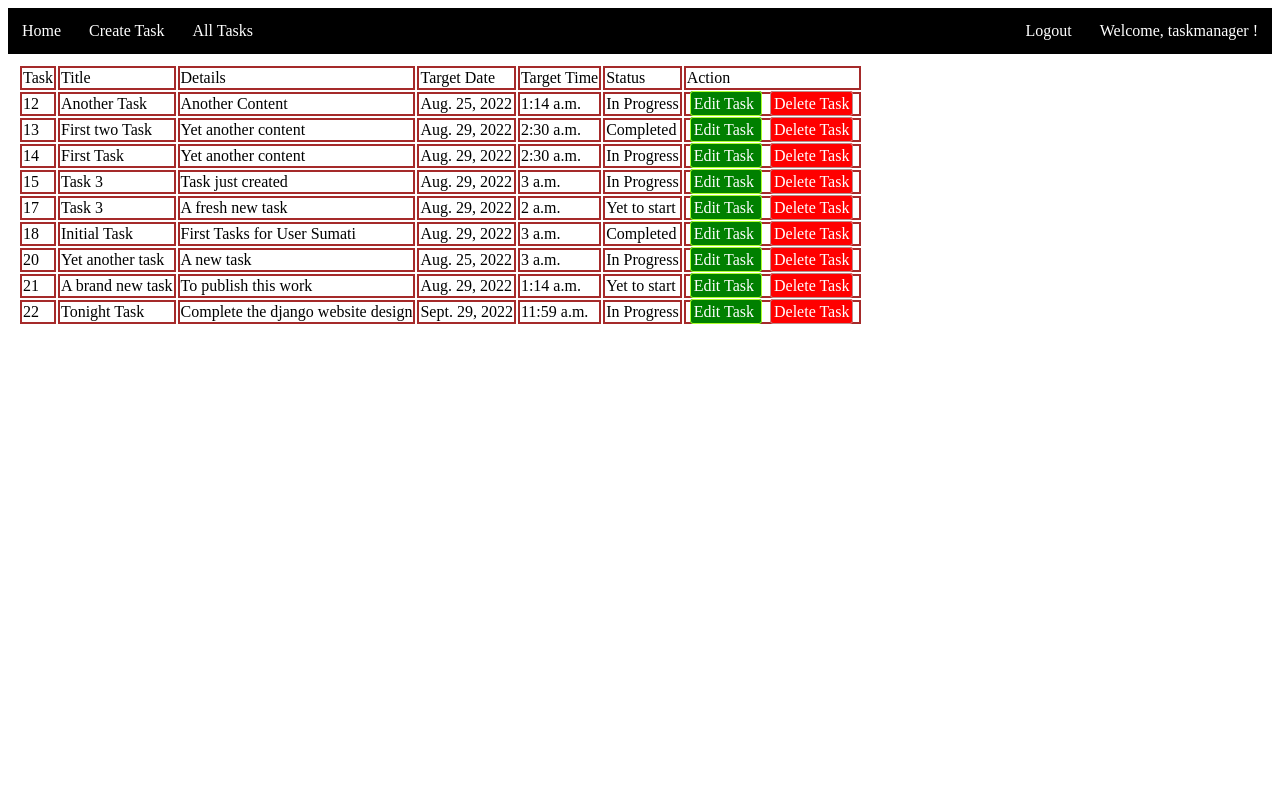
After one commit to Sumta4real/ToDoApp, a Django app: page /tasks/tasks_list in a window 1280 px wide. The commit adds this page. Run offline with Django 4.2, Linux system fonts and the light colour scheme; a user stored in the database is signed in; data comes from the database, SQL or seed files in the repository; both versions use the stored data as it was after the commit.

Commit message:
Made final modifications

```diff
--- a/ToDoApp/tasks/models.py
+++ b/ToDoApp/tasks/models.py
@@ -1,15 +1,21 @@
-from ast import Try
+
+from secrets import choice
 from tkinter import CASCADE, Widget
 from django.db import models
 from django.conf import settings
 
 # Create your models here.
 class User(models.Model):
+    GENDER = (
+        ('Male','Male'),
+        ('Female','Female'),
+        ('Others','Others')
+    )
     firstname = models.CharField(max_length=30)
     lastname = models.CharField(max_length=30)
     username = models.CharField(max_length=10,default='username')
     Password  = models.CharField(max_length=6, default='1234')
-    gender = models.CharField(max_length=10,default='Others')
+    gender = models.CharField(max_length=10, choices=GENDER,default='Others')
     email = models.EmailField()
 
     def __str__(self):
@@ -17,12 +23,19 @@ class User(models.Model):
 
 
 class Task(models.Model):
+    STATUS = (
+        ('Completed', 'Completed'),
+        ('In Progress', 'In Progress'),
+        ('Yet to start', 'Yet to start')
+    )
+
     date_created = models.DateTimeField(auto_now_add=True)
     title = models.CharField(max_length=30)
     target_date = models.DateField()
     target_time = models.TimeField()
     content = models.TextField(max_length=200)
+    status = models.CharField(max_length=200,null=True,choices=STATUS)
     user = models.ForeignKey(settings.AUTH_USER_MODEL,on_delete=models.CASCADE)
 
     def __str__(self):
-        return f'{self.id}'
+        return f'{self.title}'
--- /dev/null
+++ b/ToDoApp/tasks/static/tasks/form_style.css
@@ -0,0 +1,3 @@
+body {
+    background-color: rgb(13,11,294);
+}
--- a/ToDoApp/tasks/static/tasks/style.css
+++ b/ToDoApp/tasks/static/tasks/style.css
@@ -84,12 +84,16 @@
 }
 /* Style forms */
 .register, .login{
-    float: right;
+    /*float: right;*/
+    margin:auto;
     width: 50%;
-    height: 100%;
+    height: auto;
     background-color:rgb(229, 215, 197);
+    background-color: rgb(13,11,294);
 
 }
+
+
 
 /* Style input boxes within form*/
 input {
@@ -120,3 +124,47 @@ input {
     left:50%
 
 }
+
+/* Style the edit and delete button to green and red background respectively*/
+.edit  {
+    background-color: green;
+    color: white;
+    border: 1px solid greenyellow;
+    border-radius: 3px;
+    text-decoration: none;
+    margin: 3px;
+    padding: 3px;
+}
+
+.delete {
+    background-color: red;
+    color: white;
+    border: 1px solid rosybrown;
+    border-radius: 3px;
+    text-decoration: none;
+    margin: 5px;
+    padding: 3px;
+}
+
+.cancel {
+    color:blue;
+    text-decoration: none;
+}
+
+.message{
+    background-color: lightsalmon;
+    color: aliceblue;
+    width: 50%;
+    padding: 10px;
+    margin:10px;
+}
+
+table {
+    margin: 10px;
+    padding:auto;
+
+}
+
+td {
+    border: 2px solid brown;
+}
--- a/ToDoApp/tasks/templates/tasks/index.html
+++ b/ToDoApp/tasks/templates/tasks/index.html
@@ -16,27 +16,30 @@
 <body>
     <div class="topnav">
         <a href="home">Home</a>
-        <a href="welcome">Welcome User</a>
-        <a href="task_view">Tasks</a>
+
+        {% if request.user.is_authenticated %}
+
+
+        <a href="create_task">Create Task</a>
+        <a href="{% url 'tasks_list' %}"> All Tasks</a>
+
         <div class="topnav-right">
-            <a href="register">Register</a>
-            <a href="login">Login</a>
-            <a href="logout"> Logout</a>
+            <a> Welcome, {{request.user}} ! </a>
+            <a href="{% url 'logout' %}"> Logout</a>
         </div>
+
+        {% else %}
+
+        <div class="topnav-right">
+
+            <a href="login"> Login </a>
+            <a href="register"> Register </a>
+        </div>
+        {% endif %}
+
     </div>
 
-    <div class="landingimg">
-        <div class="center">
-            <pre>
-            <h1> Hey Buddy!
-            WELCOME</h1>
-            </pre>
 
-            <h1> "Its not enough to be busy, so are the ants"</h1>
-
-            <h2> Get efficient with our Task Management App</h2>
-        </div>
-    </div>
 
     {% block body %}
     {% endblock %}
--- a/ToDoApp/tasks/templates/tasks/login.html
+++ b/ToDoApp/tasks/templates/tasks/login.html
@@ -10,7 +10,8 @@ Login Page
 <div class="login">
 <form action="" class="center" method="POST"> {% csrf_token %}
     {{ form.as_p }}
-    <input type="submit" name="login" value="Login"> <br>
+    <button name="login"> Login </button> <br>
+    <!--<input type="submit" name="login" value="Login"> <br> -->
 
     <p> Need an Account? Please <a href="register"> Register </a></p>
 </form>
--- a/ToDoApp/tasks/templates/tasks/logout.html
+++ b/ToDoApp/tasks/templates/tasks/logout.html
@@ -2,9 +2,10 @@
 
 {% block body %}
 {% if request.user.is_authenticated %}
-<form action="" method="POST" class="register"> {% csrf_token %}
+<form action="" method="POST" class="register">
+    {% csrf_token %}
 <label for="logout-confirm"> Are you sure you want to logout</label><br><br>
-<input type="submit" value="Yes, Logout">
+<button name="logout"> Yes, Logout </button>
 {% else %}
 <p> You have successfully logged out. Would you like to <a href="login">Login</a></p> or <a href="register"> Register </a>
 {% endif %}
--- a/ToDoApp/tasks/templates/tasks/register.html
+++ b/ToDoApp/tasks/templates/tasks/register.html
@@ -1,4 +1,7 @@
+
 {%extends "tasks/index.html"%}
+{% load static %}
+
 
 {% block title %}
 Register Page
@@ -12,7 +15,8 @@ Register Page
     <form action="" method="POST" class="center">
         {% csrf_token %}
        {{ form.as_p }}
-        <input type="submit", name="register", value="Register">
+       <button name="register"> Register </button> <br>
+        <!--<input type="submit", name="register", value="Register">-->
         <p> Already have an account? <a href="login"> Login </a></p>
     </form>
 
--- a/ToDoApp/tasks/templates/tasks/task_create_view.html
+++ b/ToDoApp/tasks/templates/tasks/task_create_view.html
@@ -11,7 +11,11 @@ Task View
 <h2> Welcome Dear</h2>
 <form action="" method="POST"> {% csrf_token %}
     {{form.as_p}}
-    <input type="submit" value="Add Tasks">
+    {% if current_task %}
+    <input type="submit" value="Update Task">
+    {% else %}
+    <input type="submit" value="Add Task">
+    {% endif %}
 </form>
 
 
--- /dev/null
+++ b/ToDoApp/tasks/templates/tasks/tasks_list.html
@@ -0,0 +1,44 @@
+{% extends 'tasks/index.html' %}
+
+{% block body %}
+
+
+{% for msg in messages%}
+<div class="message">
+{{ msg}}
+</div>
+{% endfor %}
+
+
+<table>
+    <thead>
+        <tr>
+            <td> Task</td>
+            <td> Title </td>
+            <td> Details </td>
+            <td> Target Date </td>
+            <td> Target Time </td>
+            <td> Status </td>
+            <td> Action </td>
+        </tr>
+    </thead>
+    <tbody>
+         {% for task in tasks %}
+        <tr>
+            <td> {{task.id}}</td>
+            <td> {{task.title}} </td>
+            <td> {{task.content}} </td>
+            <td> {{task.target_date}} </td>
+            <td> {{task.target_time}} </td>
+            <td> {{task.status}}</td>
+            <td>
+                <a class="edit" href="{% url 'update_task' task.id %}"> Edit Task </a>
+            <a  class="delete" href="{% url 'delete_task' task.id %}"> Delete Task </a>
+
+            </td>
+        </tr>
+        {% endfor %}
+    </tbody>
+</table>
+
+{% endblock %}
--- a/ToDoApp/tasks/urls.py
+++ b/ToDoApp/tasks/urls.py
@@ -2,11 +2,14 @@ from django.urls import path
 from . import views
 
 urlpatterns = [
-    path('home',views.home),
-    path('',views.home),
-    path('register', views.register),
-    path('login', views.login_view),
-    path('task_view',views.task_create_view),
-    path('welcome', views.welcome_user),
-    path('logout',views.logout_view),
+    path('home',views.home, name='home'),
+    path('',views.home, name='home'),
+    path('register', views.register, name='register'),
+    path('login', views.login_view, name='login'),
+    path('create_task',views.create_task, name='create_task'),
+    path('welcome', views.welcome_user, name='welcome'),
+    path('logout',views.logout_view, name='logout'),
+    path('tasks_list',views.tasks_list, name='tasks_list'),
+    path('update_task/<str:task_id>', views.update_task, name='update_task'),
+    path('delete_task/<str:task_id>', views.delete_task, name='delete_task'),
 ]
--- a/ToDoApp/tasks/views.py
+++ b/ToDoApp/tasks/views.py
@@ -5,14 +5,15 @@ from multiprocessing import context
 from django.shortcuts import render,redirect
 from django.http import HttpResponse
 from tasks.models import Task,User
-from .forms import TaskForm
+from .forms import SignupForm, TaskForm
+from django.contrib import messages
 
 # Create your views here.
 def home(request):
     return render(request, 'tasks/home.html')
 
 def register(request):
-    form = UserCreationForm(request.POST or None)
+    form = SignupForm(request.POST or None)
     if form.is_valid():
         user_obj = form.save()
         return redirect('/tasks/login')
@@ -78,7 +79,7 @@ def logout_view(request):
     return render(request,'tasks/logout.html',{})
 
 @login_required
-def task_create_view(request):
+def create_task(request):
     form = TaskForm(request.POST or None)
     context = {'form':form}
     #What happens when the form is valid
@@ -87,8 +88,40 @@ def task_create_view(request):
         task_object = form.save(commit=False)  #don't commit the changes to the database yet
         task_object.user = request.user #link the current user to the user field in the TaskForm
         task_object.save() #commit all changes including the linked user field
+        messages.success(request,'Task Created Successfully')
         context['form'] = TaskForm() #initialise a new form
     return render(request,'tasks/task_create_view.html',context=context)
+
+
+def update_task(request,task_id):
+    current_task = Task.objects.get(id=task_id)
+    form = TaskForm(request.POST or None,instance=current_task )
+    context = {'form':form,'current_task':current_task}
+    if form.is_valid():
+        form.save()
+        messages.success(request,'Task Updated Successfully')
+        return redirect('tasks_list')
+        #context['form'] = TaskForm()
+
+    # form = TaskForm(instance=current_task)
+    # if request.method == 'POST':
+    #     form = TaskForm(request.POST,instance=current_task)
+    #     if form.is_valid():
+    #         #form.save()
+    #         #context['form'] = TaskForm()
+    #         return redirect('/')
+    # context = {'form':form}
+    return render(request,'tasks/task_create_view.html',context=context)
+
+def delete_task(request,task_id):
+    current_task = Task.objects.get(id=task_id)
+    # form = TaskForm(request.POST or None, instance= current_task)
+    if request.method == 'POST':
+        current_task.delete()
+        messages.success(request,'Task deleted successfully!')
+        return redirect('tasks_list')
+    context = {'task':current_task}
+    return render(request, 'tasks/delete.html', context=context)
 
 # @login_required
 # def task_create_view(request):
@@ -118,3 +151,18 @@ def welcome_user(request):#,user_id=None):
     user = User.objects.get(username = username)
     list_all = [user.id,user.firstname,user.lastname,user.email]
     return render(request, 'tasks/welcome.html',{'username': username, 'details':list_all})#, context=context)
+
+@login_required
+def tasks_list(request):
+    #print(request.user) #print out the current user
+    current_user = request.user
+    #get all task object for the current user
+    tasks = Task.objects.filter(user = current_user)
+    #parse it as a context for the webpage
+    context = { 'tasks': tasks }
+    if request.method == 'GET':
+        task_list = Task.objects.filter()
+        return render(request, 'tasks/tasks_list.html',context=context)
+
+
+    #if request.method == 'POST':
```
Also changed, not shown: ToDoApp/ToDoApp/settings.py (+5 -4 lines), ToDoApp/tasks/forms.py (+15 -3 lines), ToDoApp/tasks/templates/tasks/delete.html (added, +16 -0 lines), ToDoApp/tasks/templates/tasks/home.html (+20 -0 lines), ToDoApp/db.sqlite3, ToDoApp/tasks/migrations/0008_task_status_alter_task_content.py (added), 1 other file.
